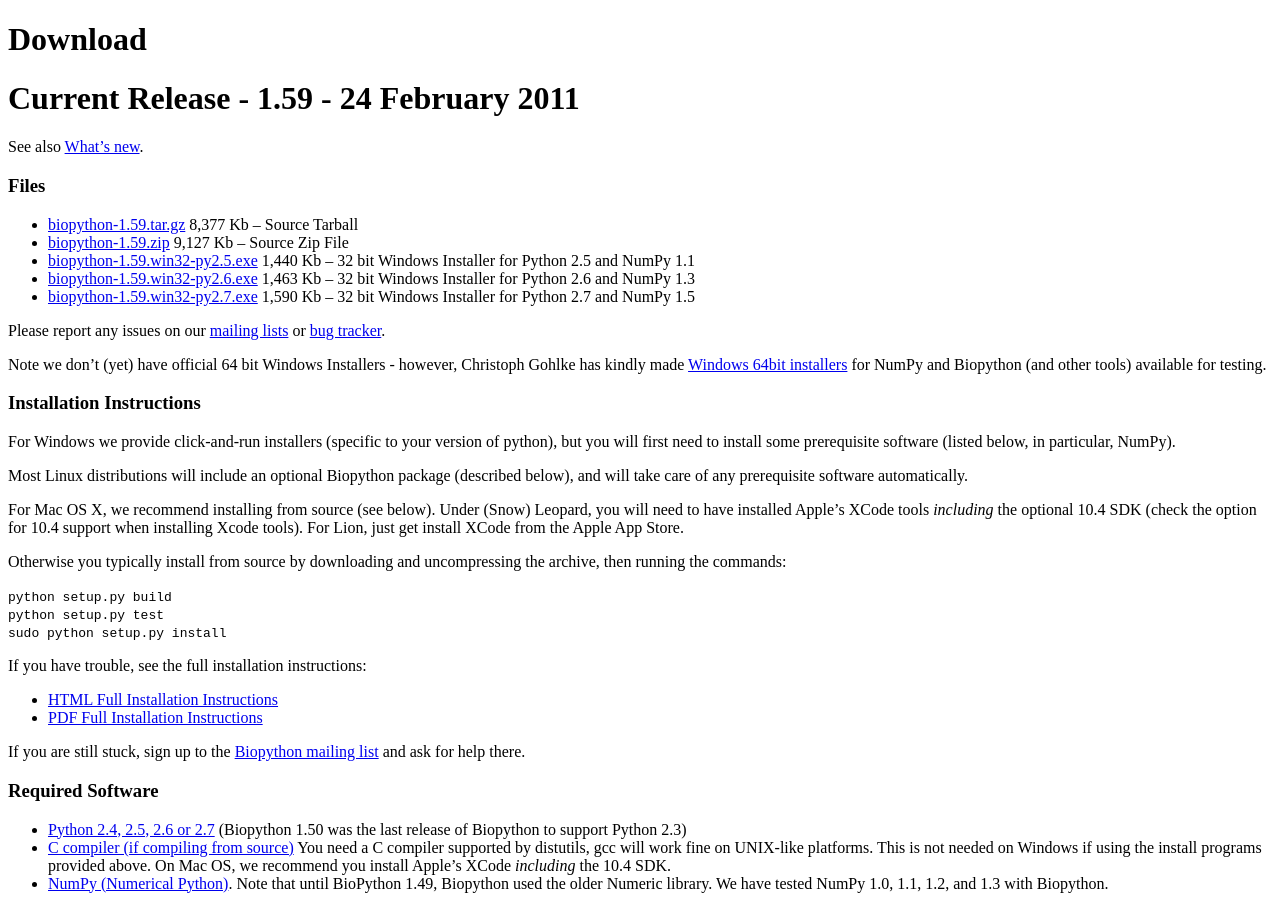
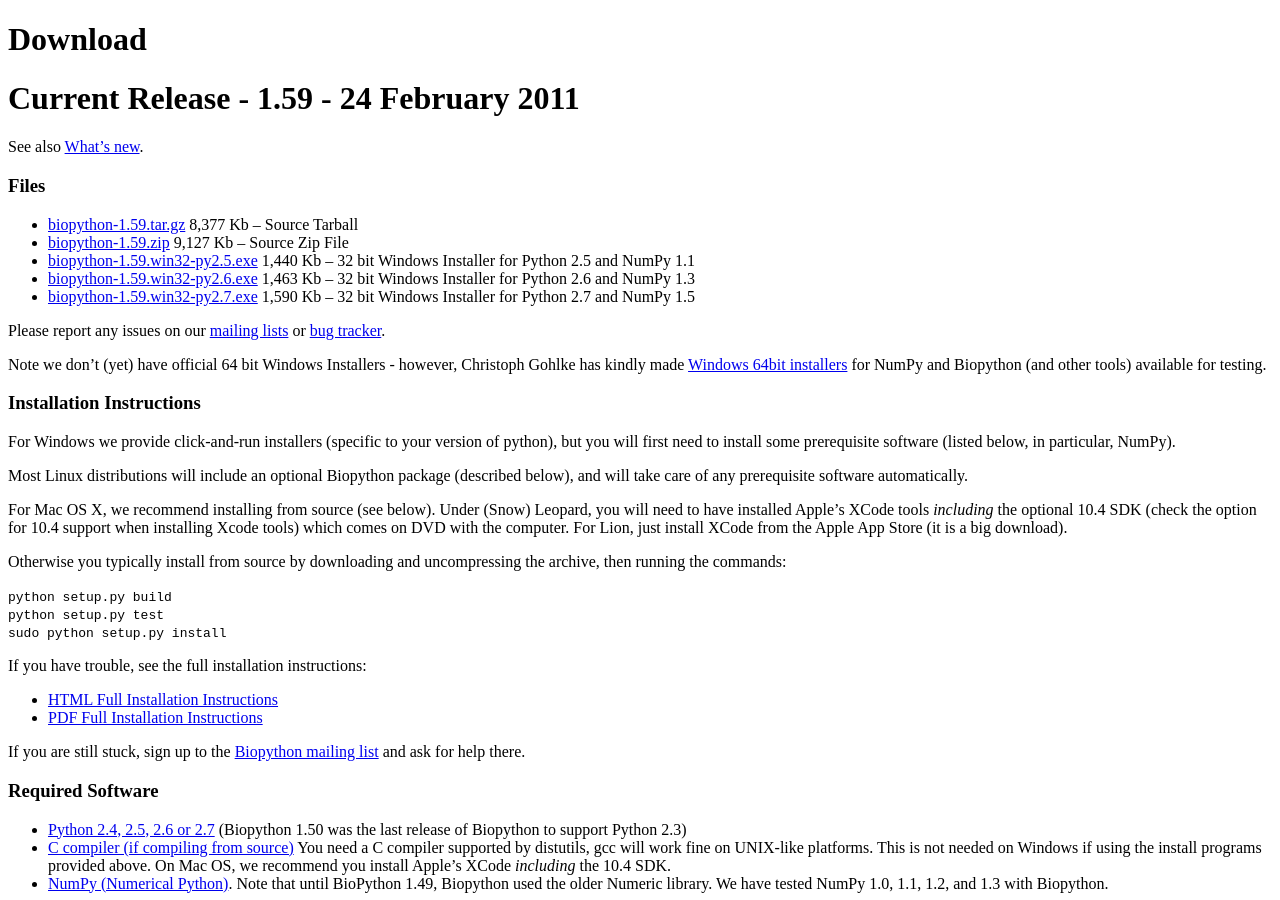
Before and after one commit to biopython/biopython.github.io, a Jekyll site: the page built from wiki/Download.md, in a window 1280 px wide and 900 px high. Built offline with Jekyll 4.4.1, drawn with Linux system fonts in a browser that asks for light colours.

Commit message:
/* Installation Instructions */ Mac notes

```diff
--- a/wiki/Download.md
+++ b/wiki/Download.md
@@ -45,8 +45,9 @@ automatically.
 For Mac OS X, we recommend installing from source (see below). Under
 (Snow) Leopard, you will need to have installed Apple's XCode tools
 *including* the optional 10.4 SDK (check the option for 10.4 support
-when installing Xcode tools). For Lion, just get install XCode from the
-Apple App Store.
+when installing Xcode tools) which comes on DVD with the computer. For
+Lion, just install XCode from the Apple App Store (it is a big
+download).
 
 Otherwise you typically install from source by downloading and
 uncompressing the archive, then running the commands:
```
Also changed, not shown: 1 other file.
